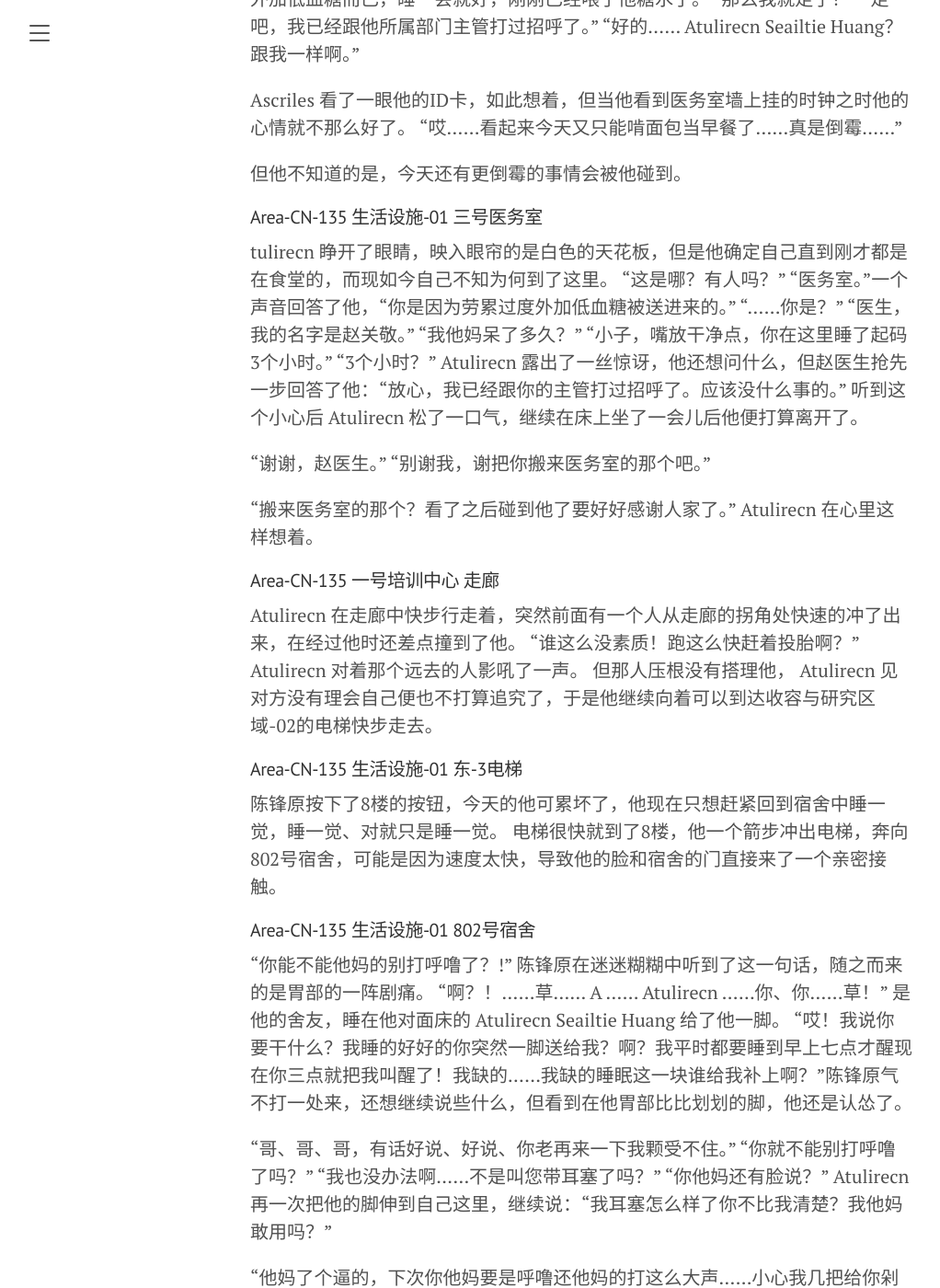
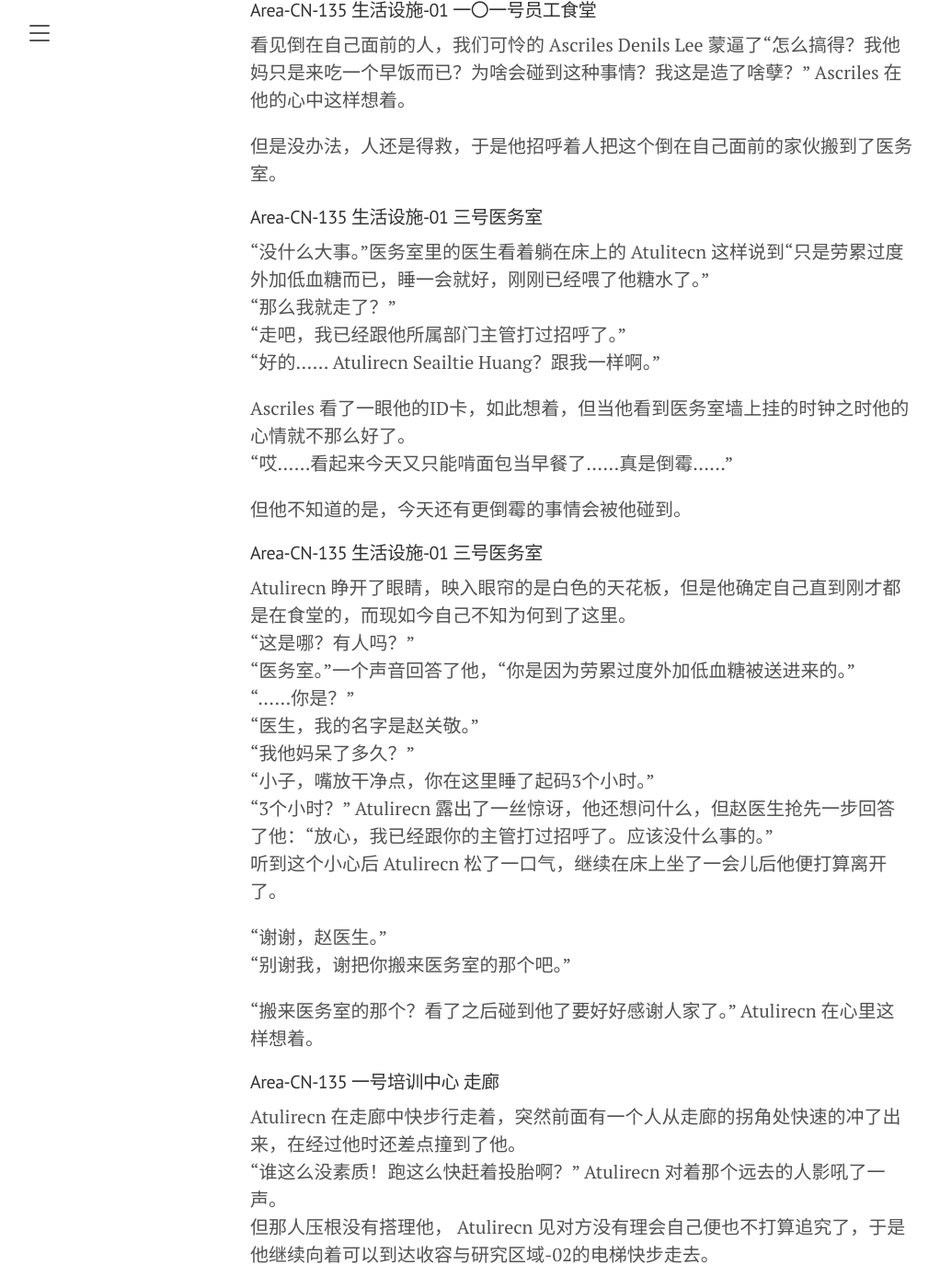
Before and after one commit to Reqeekouton/reqeekouton.github.io, a Jekyll site: the page built from _posts/2024-09-11-atulirecn-s-wonderful-day.md, in a window 1280 px wide and 1400 px high, scrolled down 1455 px. Shown: the whole window at 92% size, without its empty margins (8-1030 px from the left). Built offline with Jekyll 4.4.1, drawn with Linux system fonts in a browser that asks for light colours; some web fonts are replaced; some of the changed text lies outside the part shown.

Commit message:
Update 2024-09-11-atulirecn-s-wonderful-day.md

```diff
--- a/_posts/2024-09-11-atulirecn-s-wonderful-day.md
+++ b/_posts/2024-09-11-atulirecn-s-wonderful-day.md
@@ -9,21 +9,21 @@ layout: post
 
 #### Area-CN-135 生活设施-01 802号宿舍
 
-“你能不能他妈的别打呼噜了？!”
-Atulirecn Seailtie Huang 研究员一脚踢向了睡在自己对面的人，很好，成功命中了胃部。
-“啊？！……草…… A …… Atulirecn ……你、你……草！”
-效果显著，现在睡在他对面的家伙不打呼噜了。
+“你能不能他妈的别打呼噜了？!”<br>
+Atulirecn Seailtie Huang 研究员一脚踢向了睡在自己对面的人，很好，成功命中了胃部。<br>
+“啊？！……草……A……Atulirecn……你、你……草！”<br>
+效果显著，现在睡在他对面的家伙不打呼噜了。<br>
 “哎！我说你要干什么？我睡的好好的你突然一脚送给我？啊？我平时都要睡到早上七点才醒现在你三点就把我叫醒了！我缺的……我缺的睡眠这一块谁给我补上啊？”
 
-好吧，看起来效果不佳。于是 Atulirecn 研究员又把他的脚放在对面的胃附近比划了几下。
-“哥、哥、哥，有话好说、好说、你老再来一下我可受不住。”
-“你就不能别打呼噜了吗？”
-“我也没办法啊……不是叫您带耳塞了吗？”
-“你他妈还有脸说？” Atulirecn 再一次把他的脚伸了过去“我耳塞怎么样了你不比我清楚？我他妈敢用吗？”
+好吧，看起来效果不佳。于是 Atulirecn 研究员又把他的脚放在对面的胃附近比划了几下。<br>
+“哥、哥、哥，有话好说、好说、你老再来一下我可受不住。”<br>
+“你就不能别打呼噜了吗？”<br>
+“我也没办法啊……不是叫您带耳塞了吗？”<br>
+“你他妈还有脸说？” Atulirecn 再一次把他的脚伸了过去“我耳塞怎么样了你不比我清楚？我他妈敢用吗？”<br>
 Atulirecn 再警告了对面的家伙一次，然后就把他的脚收了回来“他妈了个逼的，下次你他妈要是呼噜还他妈的打这么大声……小心我几把给你剁了！”
 
-Atulirecn 本以为在这次警告过后就可以睡一个好觉了……但……
-规律的呼噜声如约响起。
+Atulirecn 本以为在这次警告过后就可以睡一个好觉了……但……<br>
+规律的呼噜声如约响起。<br>
 “………………我操死——”
 
 #### Area-CN-135 生活设施-01 一〇一号食堂
@@ -35,8 +35,8 @@ Atulirecn 本以为在这次警告过后就可以睡一个好觉了……但…
 
 在等待的过程中 Atulirecn 打了好几个哈欠，但是他依然强行使自己打起精神。
 
-“您的套餐 C ，请拿好。”
-“谢谢。”
+“您的套餐 C ，请拿好。”<br>
+“谢谢。”<br>
 “不客气。下一位……”
 
 经过了漫长的等待——事实上不到2分钟—— Atulitecn 终于拿到了他的早餐，他打算找一个地方坐下，不错的，在他前面正好有一个空位。于是他向着那个坐位快步走了过去。
@@ -49,65 +49,66 @@ Atulirecn 本以为在这次警告过后就可以睡一个好觉了……但…
 看见倒在自己面前的人，我们可怜的 Ascriles Denils Lee 蒙逼了“怎么搞得？我他妈只是来吃一个早饭而已？为啥会碰到这种事情？我这是造了啥孽？” Ascriles 在他的心中这样想着。
 
 但是没办法，人还是得救，于是他招呼着人把这个倒在自己面前的家伙搬到了医务室。
-Area-CN-135 生活设施-01 三号医务室
 
-“没什么大事。”医务室里的医生看着躺在床上的 Atulitecn 这样说到“只是劳累过度外加低血糖而已，睡一会就好，刚刚已经喂了他糖水了。”
-“那么我就走了？”
-“走吧，我已经跟他所属部门主管打过招呼了。”
+#### Area-CN-135 生活设施-01 三号医务室
+
+“没什么大事。”医务室里的医生看着躺在床上的 Atulitecn 这样说到“只是劳累过度外加低血糖而已，睡一会就好，刚刚已经喂了他糖水了。”<br>
+“那么我就走了？”<br>
+“走吧，我已经跟他所属部门主管打过招呼了。”<br>
 “好的…… Atulirecn Seailtie Huang？跟我一样啊。”
 
-Ascriles 看了一眼他的ID卡，如此想着，但当他看到医务室墙上挂的时钟之时他的心情就不那么好了。
+Ascriles 看了一眼他的ID卡，如此想着，但当他看到医务室墙上挂的时钟之时他的心情就不那么好了。<br>
 “哎……看起来今天又只能啃面包当早餐了……真是倒霉……”
 
 但他不知道的是，今天还有更倒霉的事情会被他碰到。
 
 #### Area-CN-135 生活设施-01 三号医务室
 
-tulirecn 睁开了眼睛，映入眼帘的是白色的天花板，但是他确定自己直到刚才都是在食堂的，而现如今自己不知为何到了这里。
-“这是哪？有人吗？”
-“医务室。”一个声音回答了他，“你是因为劳累过度外加低血糖被送进来的。”
-“……你是？”
-“医生，我的名字是赵关敬。”
-“我他妈呆了多久？”
-“小子，嘴放干净点，你在这里睡了起码3个小时。”
-“3个小时？” Atulirecn 露出了一丝惊讶，他还想问什么，但赵医生抢先一步回答了他：“放心，我已经跟你的主管打过招呼了。应该没什么事的。”
+Atulirecn 睁开了眼睛，映入眼帘的是白色的天花板，但是他确定自己直到刚才都是在食堂的，而现如今自己不知为何到了这里。<br>
+“这是哪？有人吗？”<br>
+“医务室。”一个声音回答了他，“你是因为劳累过度外加低血糖被送进来的。”<br>
+“……你是？”<br>
+“医生，我的名字是赵关敬。”<br>
+“我他妈呆了多久？”<br>
+“小子，嘴放干净点，你在这里睡了起码3个小时。”<br>
+“3个小时？” Atulirecn 露出了一丝惊讶，他还想问什么，但赵医生抢先一步回答了他：“放心，我已经跟你的主管打过招呼了。应该没什么事的。”<br>
 听到这个小心后 Atulirecn 松了一口气，继续在床上坐了一会儿后他便打算离开了。
 
-“谢谢，赵医生。”
+“谢谢，赵医生。”<br>
 “别谢我，谢把你搬来医务室的那个吧。”
 
 “搬来医务室的那个？看了之后碰到他了要好好感谢人家了。” Atulirecn 在心里这样想着。
 
 #### Area-CN-135 一号培训中心 走廊
 
-Atulirecn 在走廊中快步行走着，突然前面有一个人从走廊的拐角处快速的冲了出来，在经过他时还差点撞到了他。
-“谁这么没素质！跑这么快赶着投胎啊？” Atulirecn 对着那个远去的人影吼了一声。
+Atulirecn 在走廊中快步行走着，突然前面有一个人从走廊的拐角处快速的冲了出来，在经过他时还差点撞到了他。<br>
+“谁这么没素质！跑这么快赶着投胎啊？” Atulirecn 对着那个远去的人影吼了一声。<br>
 但那人压根没有搭理他， Atulirecn 见对方没有理会自己便也不打算追究了，于是他继续向着可以到达收容与研究区域-02的电梯快步走去。
 
 #### Area-CN-135 生活设施-01 东-3电梯
 
-陈锋原按下了8楼的按钮，今天的他可累坏了，他现在只想赶紧回到宿舍中睡一觉，睡一觉、对就只是睡一觉。
+陈锋原按下了8楼的按钮，今天的他可累坏了，他现在只想赶紧回到宿舍中睡一觉，睡一觉、对就只是睡一觉。<br>
 电梯很快就到了8楼，他一个箭步冲出电梯，奔向802号宿舍，可能是因为速度太快，导致他的脸和宿舍的门直接来了一个亲密接触。
 
 #### Area-CN-135 生活设施-01 802号宿舍
 
-“你能不能他妈的别打呼噜了？!”
-陈锋原在迷迷糊糊中听到了这一句话，随之而来的是胃部的一阵剧痛。
-“啊？！……草…… A …… Atulirecn ……你、你……草！”
-是他的舍友，睡在他对面床的 Atulirecn Seailtie Huang 给了他一脚。
+“你能不能他妈的别打呼噜了？!”<br>
+陈锋原在迷迷糊糊中听到了这一句话，随之而来的是胃部的一阵剧痛。<br>
+“啊？！……草……A……Atulirecn……你、你……草！”<br>
+是他的舍友，睡在他对面床的 Atulirecn Seailtie Huang 给了他一脚。<br>
 “哎！我说你要干什么？我睡的好好的你突然一脚送给我？啊？我平时都要睡到早上七点才醒现在你三点就把我叫醒了！我缺的……我缺的睡眠这一块谁给我补上啊？”陈锋原气不打一处来，还想继续说些什么，但看到在他胃部比比划划的脚，他还是认怂了。
 
-“哥、哥、哥，有话好说、好说、你老再来一下我颗受不住。”
-“你就不能别打呼噜了吗？”
-“我也没办法啊……不是叫您带耳塞了吗？”
+“哥、哥、哥，有话好说、好说、你老再来一下我颗受不住。”<br>
+“你就不能别打呼噜了吗？”<br>
+“我也没办法啊……不是叫您带耳塞了吗？”<br>
 “你他妈还有脸说？” Atulirecn 再一次把他的脚伸到自己这里，继续说：“我耳塞怎么样了你不比我清楚？我他妈敢用吗？”
 
-“他妈了个逼的，下次你他妈要是呼噜还他妈的打这么大声……小心我几把给你剁了！” Atulirecn 再威胁了一句后便把脚从他这边收了回去。
+“他妈了个逼的，下次你他妈要是呼噜还他妈的打这么大声……小心我几把给你剁了！” Atulirecn 再威胁了一句后便把脚从他这边收了回去。<br>
 于是陈锋原翻了一个身，闭上了眼睛，没过多久就继续沉沉的睡去了。
 
-“………………我操死——”
+“………………我操死——”<br>
 随着这一声，陈锋原的腰部传来了一阵剧痛……
 
-> 最早发布于网站 [WRITE ON PAPER](https://write-on-paper.wikidot.com/)，作者“Yale Max Rymingenu”[^1]，使用 [CC BY-SA 3.0](https://creativecommons.org/licenses/by-sa/3.0/deed.zh-hans) 协议授权，作品链接：https://write-on-paper.wikidot.com/atulirecn-s-wonderful-day
+> 最早发布于网站 [WRITE ON PAPER](https://write-on-paper.wikidot.com/)，作者“Yale Max Rymingenu”[^1]，使用 [CC BY-SA 3.0](https://creativecommons.org/licenses/by-sa/3.0/deed.zh-hans) 协议授权，[作品链接](https://write-on-paper.wikidot.com/atulirecn-s-wonderful-day)。
 
 [^1]: 就是我啦！
```
